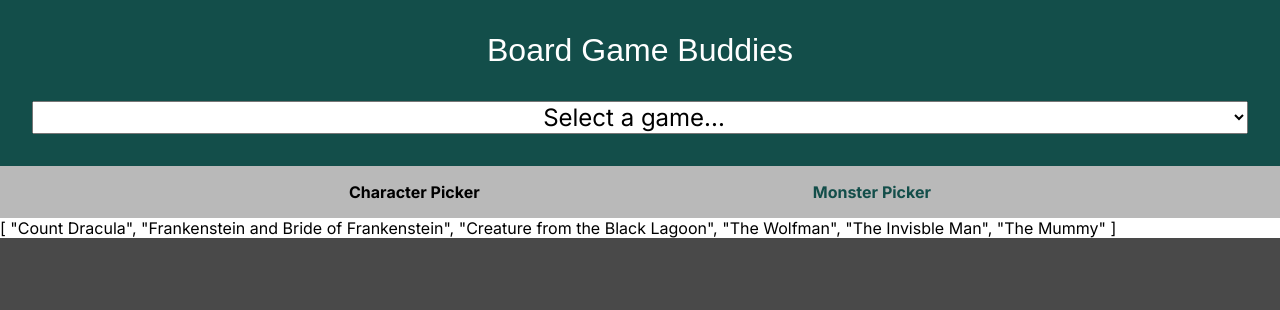
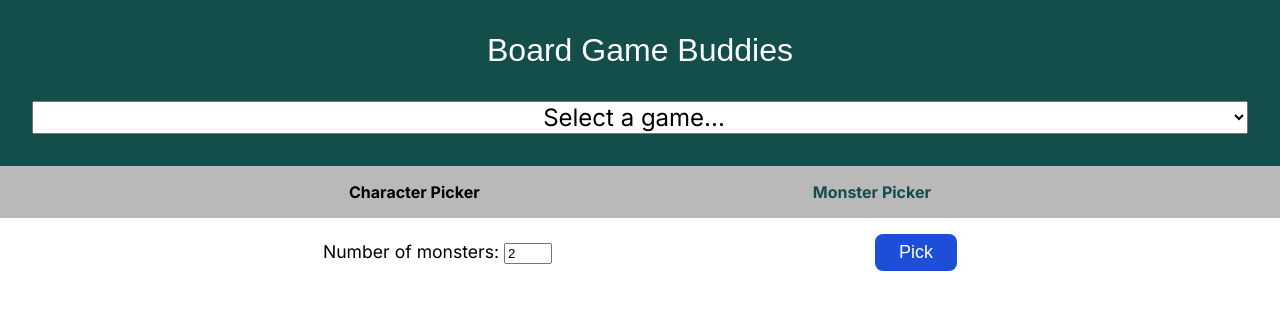
Before and after one commit to eidolon-SE/bgbuddies, a Vue app: page /horrified/monsters in a window 1280 px wide. Shown: the top 310 px of the page. Built offline with nearby package versions, Linux system fonts and the light colour scheme; a web font is replaced by a local one.

Commit message:
added horrified monster chooser app

```diff
--- a/src/App.vue
+++ b/src/App.vue
@@ -5,7 +5,9 @@ import { routes } from './router'
 const router = useRouter()
 
 function changeGame(event) {
-    router.push(event.target.value)
+    if (event.target.value != 'null') {
+        router.push(event.target.value)
+    }
 }
 </script>
 
@@ -13,7 +15,7 @@ function changeGame(event) {
     <header class="main-header">
         <h1 class="heading">Board Game Buddies</h1>
         <select name="game" class="game-list" @change="changeGame">
-            <option value="/">Select a game...</option>
+            <option value="null">Select a game...</option>
             <option v-for="route in routes" :value="route.path">{{ route.meta.verbose }}</option>
         </select>
     </header>
--- a/src/assets/main.css
+++ b/src/assets/main.css
@@ -7,7 +7,7 @@
 }
 
 body {
-    background: #494949;
+    background-color: #fff;
     font-family: 'Inter', sans-serif;
 }
 
@@ -26,3 +26,16 @@ a {
 .router-link-exact-active {
     color: #134e4a;
 }
+
+.button {
+    background-color: #1d4ed8;
+    border: none;
+    color: #fff;
+    padding: 0.5rem 1.5rem;
+    font-size: 1.125rem;
+    border-radius: 0.5rem;
+}
+
+.button:hover, .button:active {
+    background-color: #1e40af;
+}
--- a/src/components/ViewLayout.vue
+++ b/src/components/ViewLayout.vue
@@ -7,7 +7,11 @@ import { RouterView } from 'vue-router'
         <slot name="nav"></slot>
     </nav>
     <main class="main">
-        <router-view />
+        <RouterView v-slot="{ Component }">
+            <KeepAlive>
+                <component :is="Component" />
+            </KeepAlive>
+        </RouterView>
     </main>
 </template>
 
@@ -20,6 +24,8 @@ import { RouterView } from 'vue-router'
 }
 
 .main {
-    background-color: #fff;
+    padding: 1rem;
+    overflow: hidden;
+    height: 100%;
 }
 </style>
--- a/src/util.js
+++ b/src/util.js
@@ -12,6 +12,4 @@ export function shuffle(array) {
         [array[currentIndex], array[randomIndex]] = [
           array[randomIndex], array[currentIndex]];
     }
-
-    return array;
 }
--- a/src/views/Horrified/HorrifiedMonsterPickerView.vue
+++ b/src/views/Horrified/HorrifiedMonsterPickerView.vue
@@ -1,15 +1,79 @@
 <script setup>
     import { ref } from 'vue'
-    import { shuffle } from '../../util.js'
+    import { shuffle } from '../../util'
+    const numMons = ref(2)
+    const picked = ref(false)
     const monsters = ref([
-        'Count Dracula',
-        'Frankenstein and Bride of Frankenstein',
-        'Creature from the Black Lagoon',
-        'The Wolfman',
-        'The Invisble Man',
-        'The Mummy'
+        { name: 'Count Dracula', id: 1 },
+        { name: 'Frankenstein and Bride of Frankenstein', id: 2 },
+        { name: 'Creature from the Black Lagoon', id: 3 },
+        { name: 'The Wolfman', id: 4 },
+        { name: 'The Invisble Man', id: 5 },
+        { name: 'The Mummy', id: 6 }
     ])
+
+    function shuffleMonsters() {
+        picked.value = true
+        shuffle(monsters.value)
+    }
 </script>
+
 <template>
-    {{ monsters }}
+    <div class="inputs">
+        <div>
+            <label for="num-mons">Number of monsters: </label>
+            <input id="num-mons" type="number" v-model="numMons" min=1 max=6>
+        </div>
+        <input type="button" class="button" @click="shuffleMonsters" value="Pick">
+    </div>
+    <ul class="list" v-if="picked">
+        <TransitionGroup name="list">
+            <li v-for="n in numMons" class="monster" :key="monsters[n - 1].id">{{ monsters[n - 1].name }}</li>
+        </TransitionGroup>
+    </ul>
 </template>
+
+<style>
+.inputs {
+    display: flex;
+    gap: 1rem;
+    align-items: center;
+    justify-content: space-evenly;
+    margin-bottom: 1rem;
+    font-size: 1.1rem;
+}
+
+.list {
+    list-style-type: none;
+    padding: 0;
+    display: flex;
+    flex-direction: column;
+    gap: 0.25rem;
+}
+
+.monster {
+    background-color: #444;
+    padding: 0.5rem 1.5rem;
+    color: #fff;
+    border-radius: 0.5rem;
+}
+
+
+.list-move, /* apply transition to moving elements */
+.list-enter-active,
+.list-leave-active {
+  transition: all 0.5s ease;
+}
+
+.list-enter-from,
+.list-leave-to {
+  opacity: 0;
+  transform: translateX(30px);
+}
+
+/* ensure leaving items are taken out of layout flow so that moving
+   animations can be calculated correctly. */
+.list-leave-active {
+  position: absolute;
+}
+</style>
```
